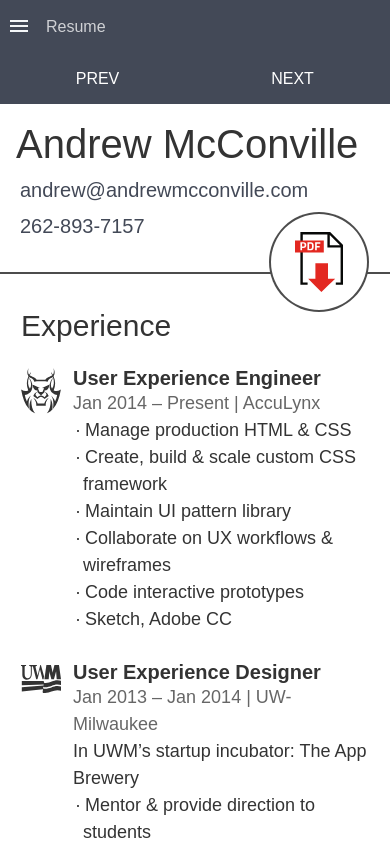
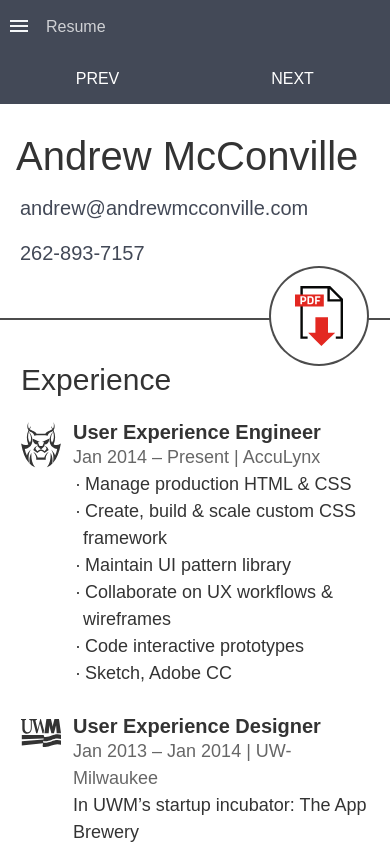
Before and after one commit to andrewmcconville/angular4-portfolio, an Angular app: page /resume in a window 390 px wide. Built offline with nearby package versions, Linux system fonts and the light colour scheme; a web font is replaced by a local one.

Commit message:
style tweaks

```diff
--- a/src/app/about/home/home.component.scss
+++ b/src/app/about/home/home.component.scss
@@ -1,43 +1,26 @@
 .home__work-snippet {
-    @media(max-width: 599px) {
-        &:first-child {
-            margin-bottom: 24px;
-        }
-
-        &:last-child {
-            margin-bottom: 12px;
-        }
-    }
+    margin-bottom: 24px;
 
     @media(min-width: 600px) and (max-width: 719px) {
         width: 50%;
 
-        &:first-child {
+        &:nth-child(odd) {
             padding-right: 8px;
         }
 
-        &:last-child {
+        &:nth-child(even) {
             padding-left: 8px;
-        }
-    }
-    @media(min-width: 720px) and (max-width: 969px) {
-        &:first-child {
-            margin-bottom: 24px;
-        }
-
-        &:last-child {
-            margin-bottom: 12px;
         }
     }
 
     @media(min-width: 970px) {
         width: 50%;
 
-        &:first-child {
+        &:nth-child(odd) {
             padding-right: 8px;
         }
 
-        &:last-child {
+        &:nth-child(even) {
             padding-left: 8px;
         }
     }
--- a/src/app/styles/_app-article.scss
+++ b/src/app/styles/_app-article.scss
@@ -39,7 +39,7 @@
 
     @media(min-width: 720px) {
         box-shadow: $shadow-z-2;
-        margin: 48px 8px 0 8px;
+        margin: 54px 8px 0 8px;
     }
 }
 
@@ -49,7 +49,7 @@
     background-size: cover;
 
     @media(max-width: 719px) {
-        padding: 20px;
+        padding: 32px 20px;
     }
 
     @media(min-width: 720px) {
@@ -190,7 +190,7 @@
 .article__header-title {
     font-weight: 200;
     line-height: 1;
-    margin: 0 0 16px -4px;
+    margin: 0 0 20px -4px;
 
     @media(max-width: 719px) {
         font-size: 40px;
@@ -204,8 +204,8 @@
 .article__header-subtitle {
     font-size: 20px;
     font-weight: 300;
-    line-height: 1;
-    margin: 0 0 16px 0;
+    line-height: 1.25;
+    margin: 0 0 20px 0;
 }
 
 .article__header-meta {
@@ -227,18 +227,19 @@
 
 .article__copy {
     @media(max-width: 719px) {
-        margin: 16px 12px 20px 12px;
+        margin: 24px 12px;
     }
 
     @media(min-width: 720px) {
-        margin: 28px 24px 32px 24px;
+        margin: 32px 24px;
     }
 }
 
 .article__subheading {
     font-size: 20px;
     font-weight: 600;
-    margin: 64px 0 20px 0;
+    line-height: 1.25;
+    margin: 96px 0 20px 0;
     text-transform: uppercase;
 }
 
@@ -281,12 +282,12 @@
 .article__caption {
     @media(max-width: 719px) {
         border-bottom: 2px solid $slate-50;
-        padding: 2px 12px;
+        padding: 8px 4px;
     }
 
     @media(min-width: 720px) and (max-width: 1349px) {
         border-bottom: 2px solid $slate-50;
-        padding: 4px;
+        padding: 8px 4px;
     }
 
     @media(min-width: 1350px) {
--- a/src/app/styles/_list-view.scss
+++ b/src/app/styles/_list-view.scss
@@ -60,6 +60,8 @@
 
 .list-view__poster {
 	background-color: #9dc2e8;
+	background-image: url(/assets/thumbnail-sprite.jpg);
+	background-size: 80px auto;
 	height: 80px;
 	opacity: .8;
 	transition: opacity 240ms ease-in-out;
--- a/src/app/styles/_nav-bar.scss
+++ b/src/app/styles/_nav-bar.scss
@@ -16,7 +16,7 @@
     }
 
     @media(max-width: 1131px) {
-        right: 8px;
+        right: 0;
     }
 
     @media(min-width: 1132px) {
--- a/src/app/styles/_reset.scss
+++ b/src/app/styles/_reset.scss
@@ -1,23 +1,5 @@
-* {
-    box-sizing: border-box;
-}
-
-html {
-    background: -moz-linear-gradient(top, #fff 20%, $slate-50 100%);
-    background: -webkit-linear-gradient(top, #fff 20%, $slate-50 100%);
-    background: linear-gradient(to bottom, #fff 20%, $slate-50 100%);
-    min-height: 100%;
-}
-
-body {
-    color: rgba(0, 0, 0, 0.8);
-    font-family: 'Titillium Web', sans-serif;
-    font-size: 20px;
-    margin: 0;
-}
-
 p {
-    line-height: 1.5;
+    line-height: 1.6;
     margin: 0;
 }
 
--- a/src/app/styles/_typography.scss
+++ b/src/app/styles/_typography.scss
@@ -15,7 +15,6 @@
 
 .caption-text {
     color: rgba(0, 0, 0, 0.6);
-    font-family: 'Playfair Display', serif;
     font-size: 16px;
     font-style: italic;
 
```
